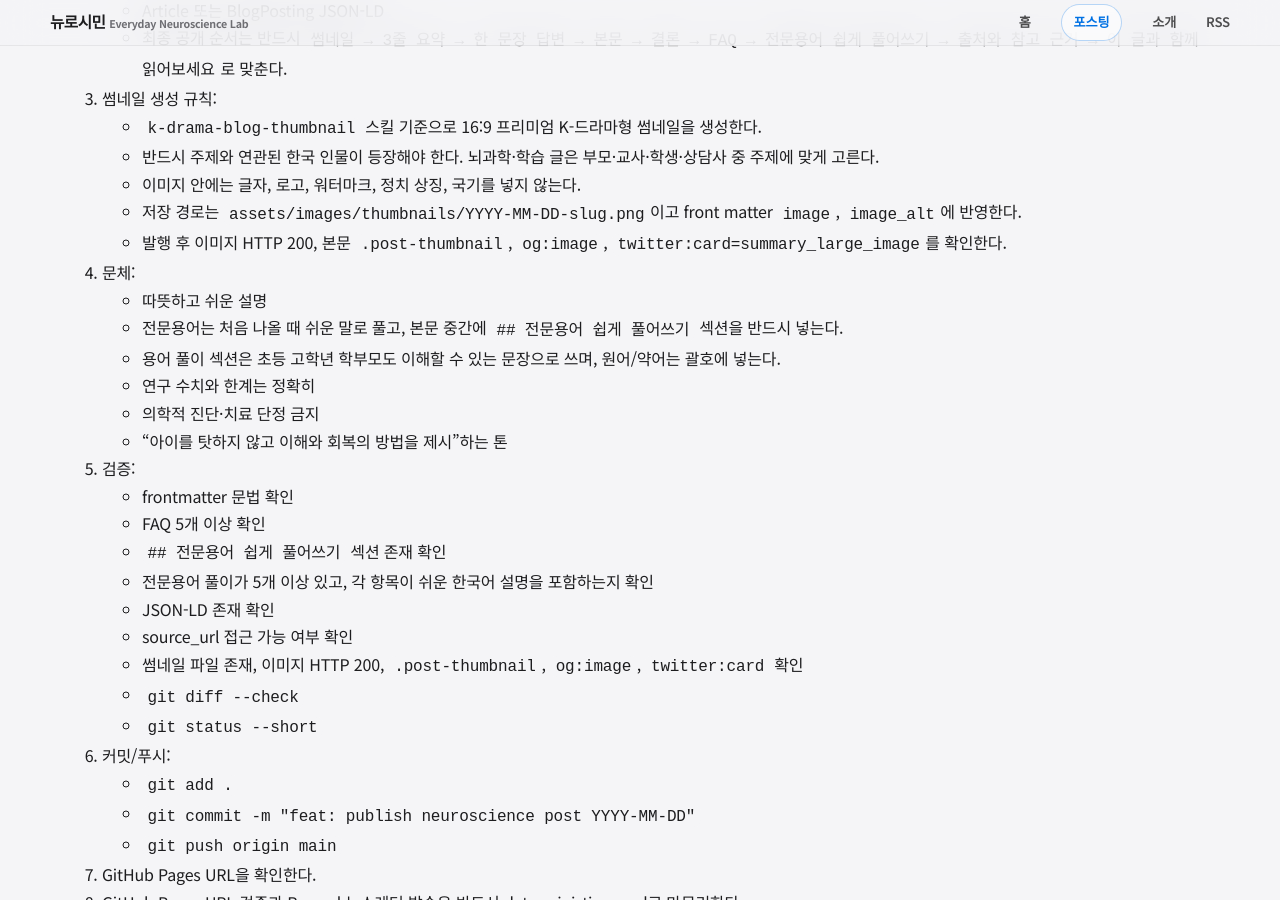
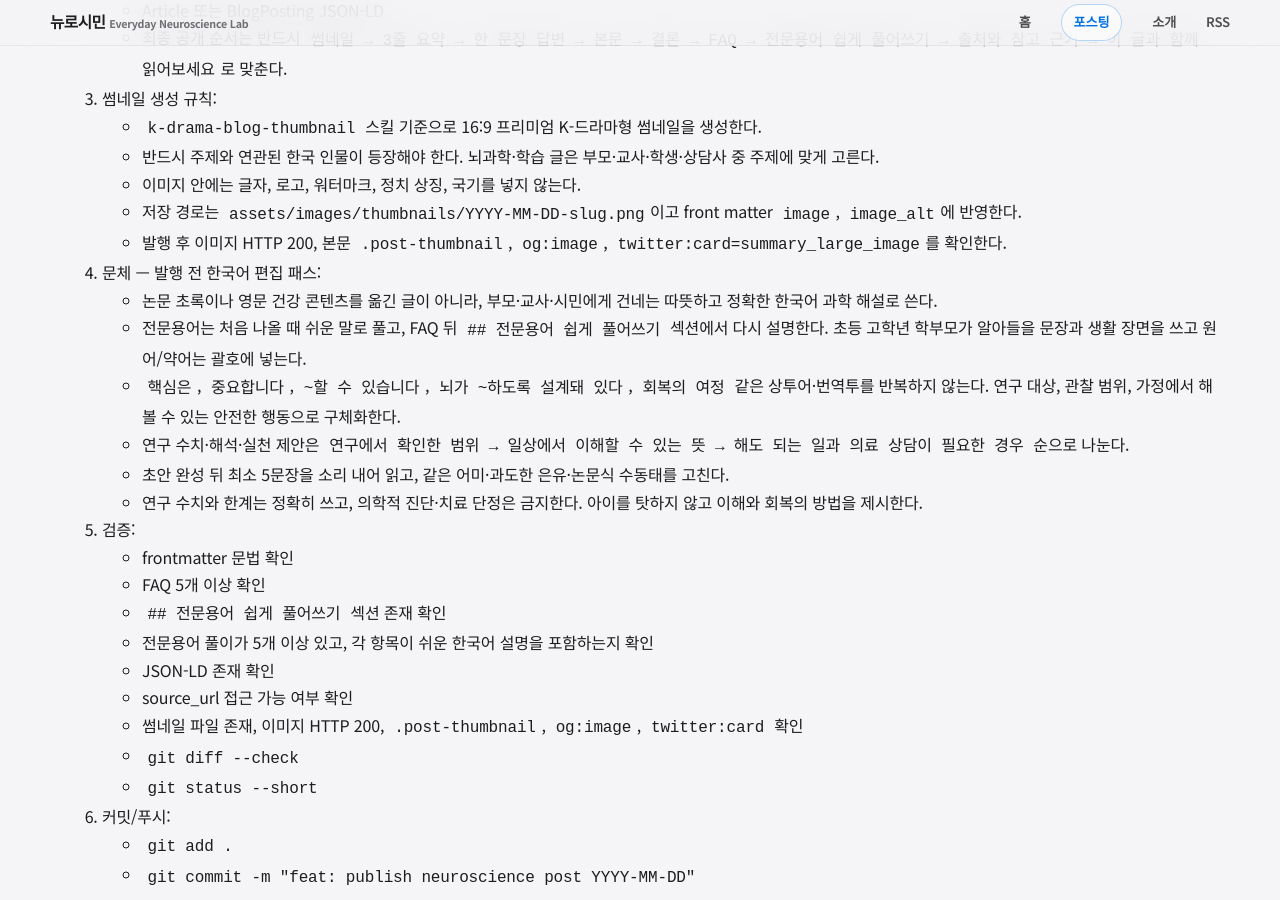
Before and after one commit to ai4tenlab/everyday-neuroscience-lab, a Jekyll site: the page built from CRON_PROMPT.md, in a window 1280 px wide and 900 px high, scrolled down 1548 px. Built offline with Jekyll 4.4.1, drawn with Linux system fonts in a browser that asks for light colours; our own code applies the rules of GitHub Pages for plain Markdown files.

Commit message:
editorial: add Korean naturalness pass

```diff
--- a/CRON_PROMPT.md
+++ b/CRON_PROMPT.md
@@ -49,13 +49,13 @@
    - 이미지 안에는 글자, 로고, 워터마크, 정치 상징, 국기를 넣지 않는다.
    - 저장 경로는 `assets/images/thumbnails/YYYY-MM-DD-slug.png`이고 front matter `image`, `image_alt`에 반영한다.
    - 발행 후 이미지 HTTP 200, 본문 `.post-thumbnail`, `og:image`, `twitter:card=summary_large_image`를 확인한다.
-9. 문체:
-   - 따뜻하고 쉬운 설명
-   - 전문용어는 처음 나올 때 쉬운 말로 풀고, 본문 중간에 `## 전문용어 쉽게 풀어쓰기` 섹션을 반드시 넣는다.
-   - 용어 풀이 섹션은 초등 고학년 학부모도 이해할 수 있는 문장으로 쓰며, 원어/약어는 괄호에 넣는다.
-   - 연구 수치와 한계는 정확히
-   - 의학적 진단·치료 단정 금지
-   - “아이를 탓하지 않고 이해와 회복의 방법을 제시”하는 톤
+9. 문체 — 발행 전 한국어 편집 패스:
+   - 논문 초록이나 영문 건강 콘텐츠를 옮긴 글이 아니라, 부모·교사·시민에게 건네는 따뜻하고 정확한 한국어 과학 해설로 쓴다.
+   - 전문용어는 처음 나올 때 쉬운 말로 풀고, FAQ 뒤 `## 전문용어 쉽게 풀어쓰기` 섹션에서 다시 설명한다. 초등 고학년 학부모가 알아들을 문장과 생활 장면을 쓰고 원어/약어는 괄호에 넣는다.
+   - `핵심은`, `중요합니다`, `~할 수 있습니다`, `뇌가 ~하도록 설계돼 있다`, `회복의 여정` 같은 상투어·번역투를 반복하지 않는다. 연구 대상, 관찰 범위, 가정에서 해볼 수 있는 안전한 행동으로 구체화한다.
+   - 연구 수치·해석·실천 제안은 `연구에서 확인한 범위 → 일상에서 이해할 수 있는 뜻 → 해도 되는 일과 의료 상담이 필요한 경우` 순으로 나눈다.
+   - 초안 완성 뒤 최소 5문장을 소리 내어 읽고, 같은 어미·과도한 은유·논문식 수동태를 고친다.
+   - 연구 수치와 한계는 정확히 쓰고, 의학적 진단·치료 단정은 금지한다. 아이를 탓하지 않고 이해와 회복의 방법을 제시한다.
 10. 검증:
    - frontmatter 문법 확인
    - FAQ 5개 이상 확인
```
